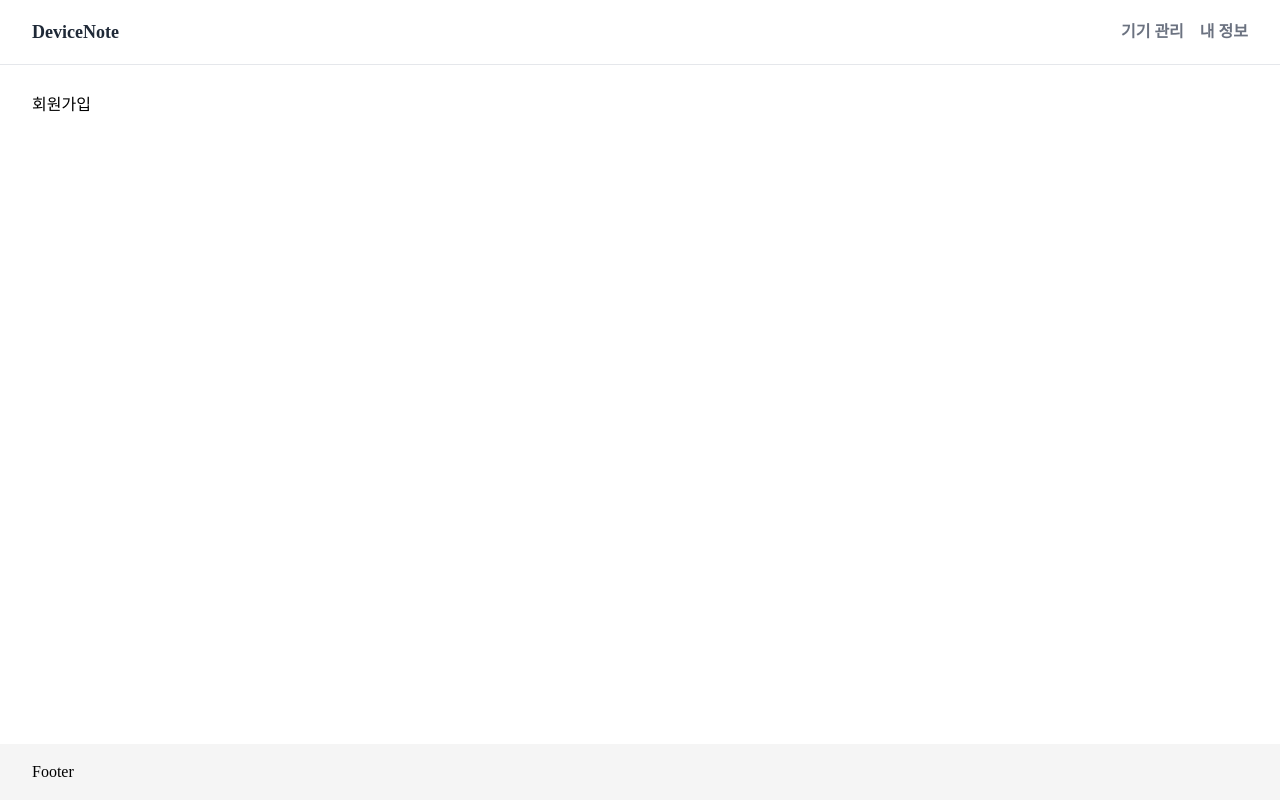
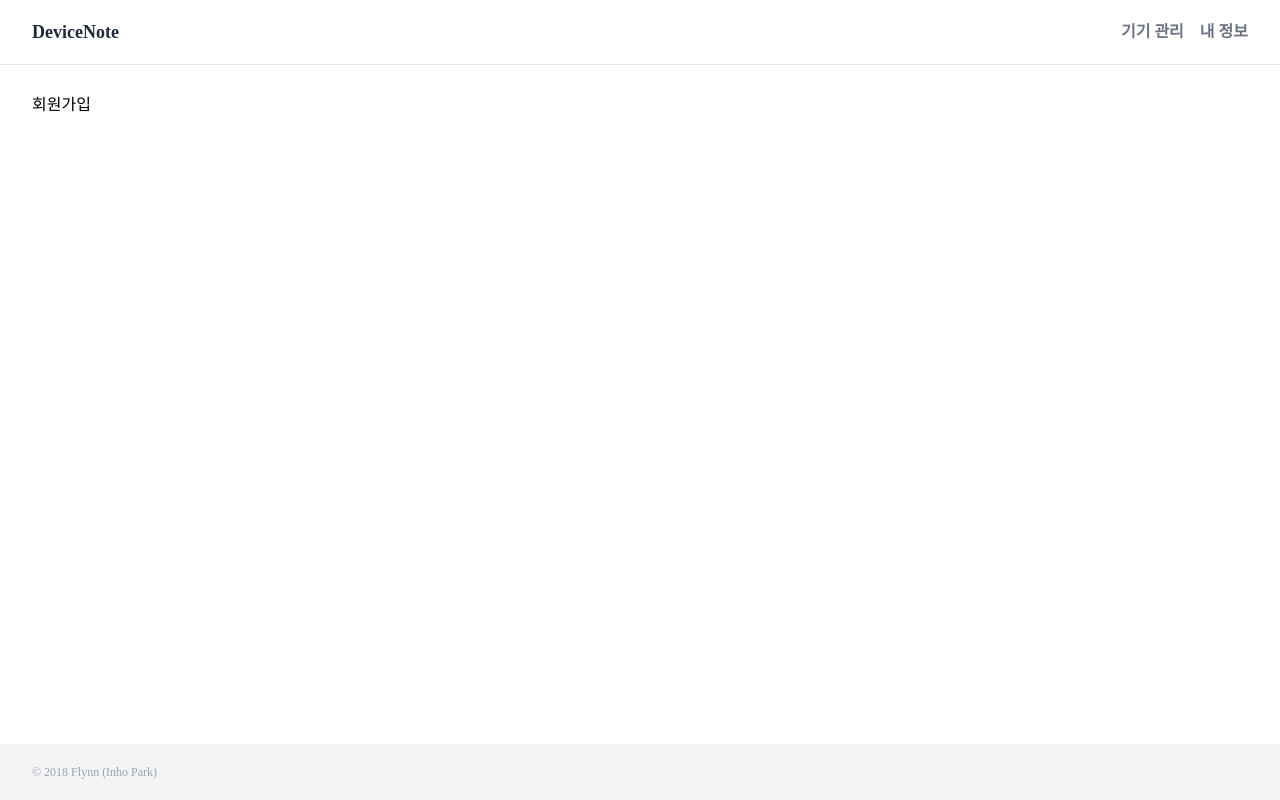
Before and after one commit to device-note/device-note-web, a React (Create React App) app: page /signup in a window 1280 px wide. Shown: the top 800 px of the page. Built offline with nearby package versions, Linux system fonts and the light colour scheme.

Commit message:
feat: 간단한 Footer 마크업

```diff
--- /dev/null
+++ b/src/components/atoms/Copyright.tsx
@@ -0,0 +1,5 @@
+function Copyright(): React.ReactElement {
+  return <>© 2018 Flynn (Inho Park)</>;
+}
+
+export default Copyright;
--- a/src/components/organisms/Footer.tsx
+++ b/src/components/organisms/Footer.tsx
@@ -1,9 +1,13 @@
 import styled from "styled-components";
+
+import Copyright from "@components/atoms/Copyright";
 
 function Footer(): React.ReactElement {
   return (
     <FooterContainer>
-      <FooterContentContainer>Footer</FooterContentContainer>
+      <FooterContentContainer>
+        <Copyright />
+      </FooterContentContainer>
     </FooterContainer>
   );
 }
@@ -12,7 +16,7 @@ const FooterContainer = styled.footer`
   flex: 0 0 auto;
   width: 100%;
   margin: auto auto 0;
-  background-color: #f5f5f5;
+  background-color: ${({ theme: { colors } }) => colors.gray[100]};
 `;
 
 const FooterContentContainer = styled.div`
@@ -20,6 +24,9 @@ const FooterContentContainer = styled.div`
   max-width: ${({ theme }) => theme.breakpoint.size.xl};
   padding: 20px 32px;
   margin: 0 auto;
+
+  ${({ theme }) => theme.font.size.xs};
+  color: ${({ theme }) => theme.colors.gray[400]};
 `;
 
 export default Footer;
```
